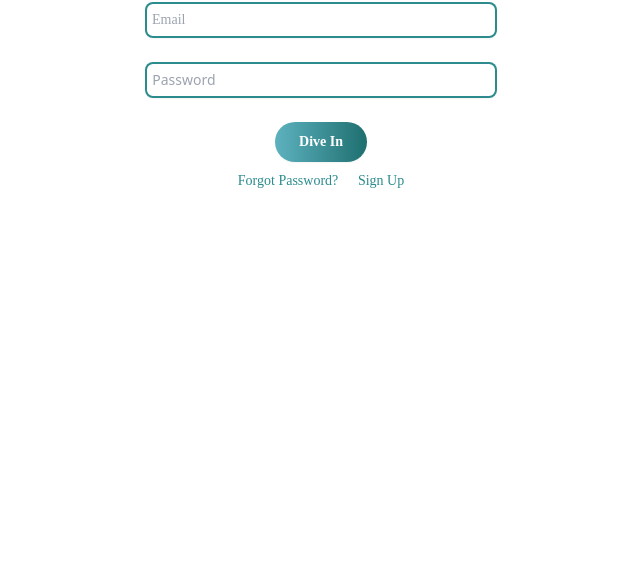
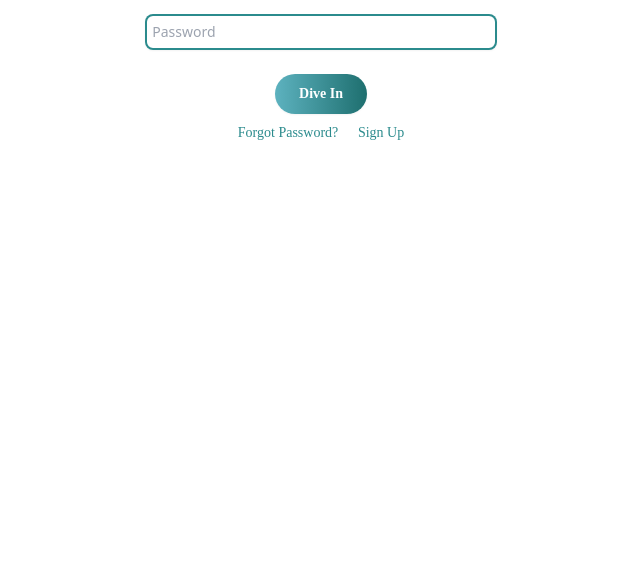
Before and after one commit to AveryTM/CSS-Framework-Challenge, a plain HTML site: page index.html in a window 1280 px wide. Shown: the part 222-800 px from the top of the page, without its empty margins (319-959 px from the left). Drawn offline with nearby package versions, Linux system fonts and the light colour scheme.

Commit message:
Margin change

```diff
--- a/index.html
+++ b/index.html
@@ -7,7 +7,7 @@
   <script src="https://cdn.tailwindcss.com"></script>
 </head>
 <body class="">
-  <div class="mt-20 flex min-h-full flex-col justify-center px-6 py-12 lg:px-8">
+  <div class="mt-20 flex min-h-full flex-col justify-center">
     <div class="justify-center">
       <div class=" sm:mx-auto sm:w-full sm:max-w-sm">
         <h2 class=" font-['Montserrat'] mt-10 text-center text-4xl/9 font-bold tracking-tight text-[#2b8b8d]">Welcome to the Ocean</h2>
```
